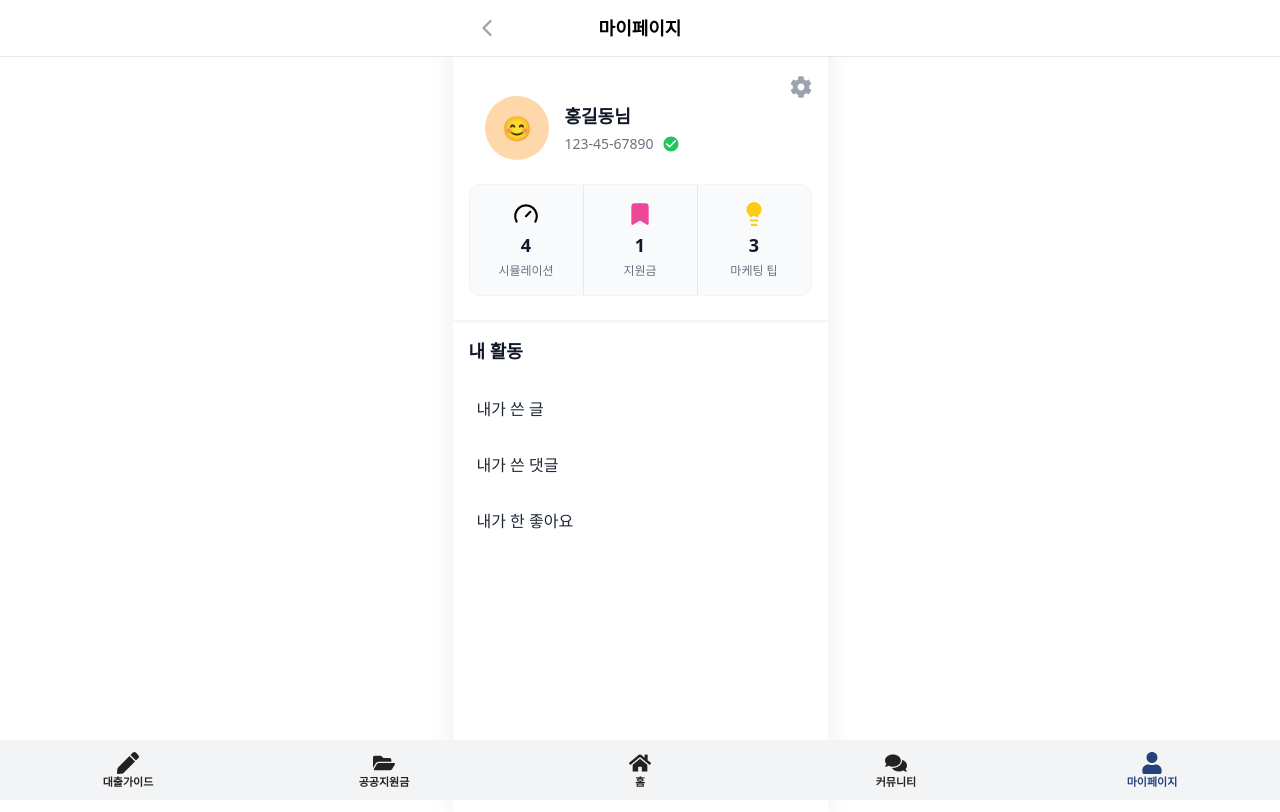
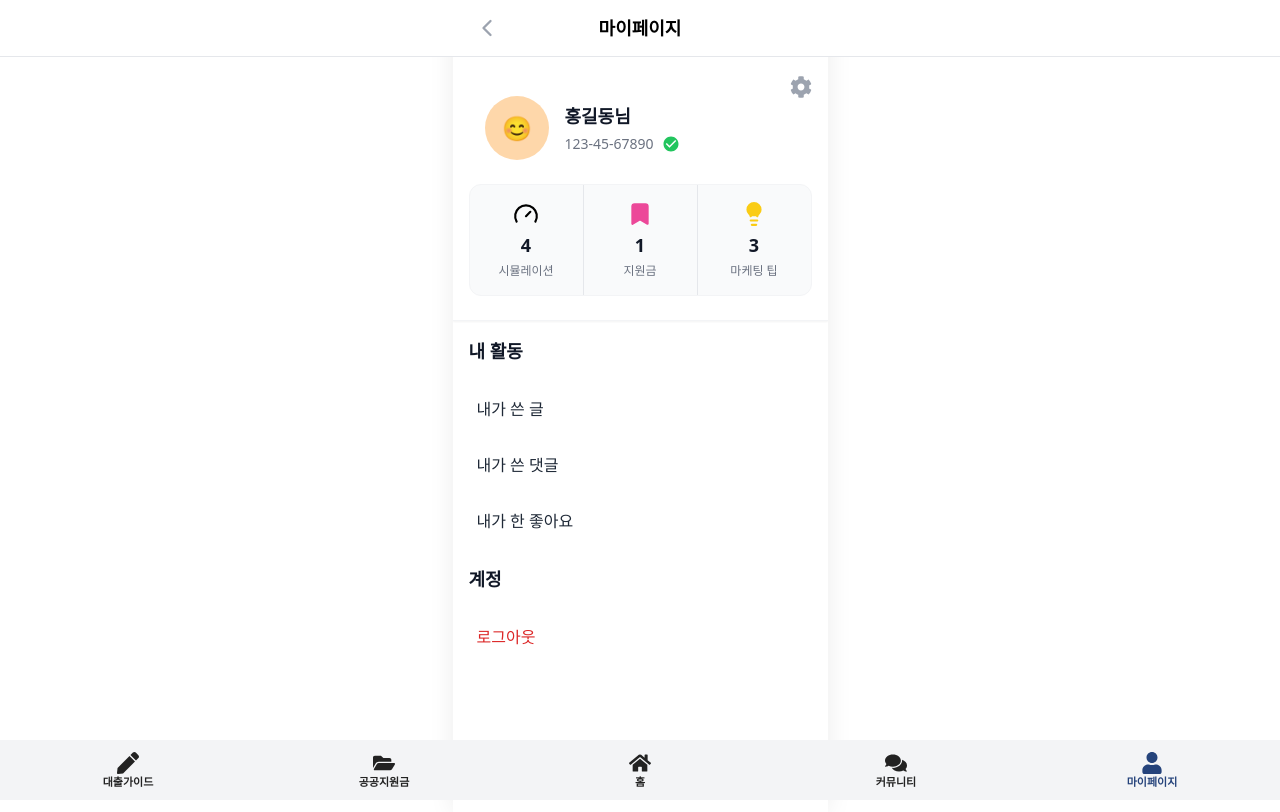
Before and after one commit to guide-on/frontend, a React (Vite) app: page /mypage in a window 1280 px wide. Built offline with nearby package versions, Linux system fonts and the light colour scheme; no server answers; a web font is replaced by a local one.

Commit message:
fix : 마이페이지 로그아웃 기능 추가

```diff
--- a/src/pages/MyPage.tsx
+++ b/src/pages/MyPage.tsx
@@ -2,9 +2,19 @@ import React, { useState } from 'react';
 import { FaCog } from 'react-icons/fa';
 import { Bookmark, Lightbulb, Gauge } from 'lucide-react';
 import { MdEdit, MdCheckCircle } from 'react-icons/md';
+import { useNavigate } from 'react-router-dom';
+import { useAuthStore } from '@/stores/useAuthStore';
 
 const MyPage: React.FC = () => {
   const [tab, setTab] = useState<'scrap' | 'comment'>('scrap');
+  const navigate = useNavigate();
+  const { logout } = useAuthStore();
+
+  const handleLogout = async () => {
+    await logout();
+    navigate('/auth/login');
+  };
+
   return (
     <div className="min-h-screen bg-white-50 flex flex-col pb-8">
       {/* 상단 헤더 */}
@@ -74,6 +84,18 @@ const MyPage: React.FC = () => {
               </li>
             </ul>
           </div>
+
+          <div className="py-2">
+            <div className="text-lg font-bold text-gray-900 mb-4">계정</div>
+            <ul className="bg-white">
+              <li
+                className="py-4 px-2 text-red-600 font-medium text-base cursor-pointer hover:bg-gray-50 transition"
+                onClick={handleLogout}
+              >
+                로그아웃
+              </li>
+            </ul>
+          </div>
         </div>
       </div>
     </div>
```
